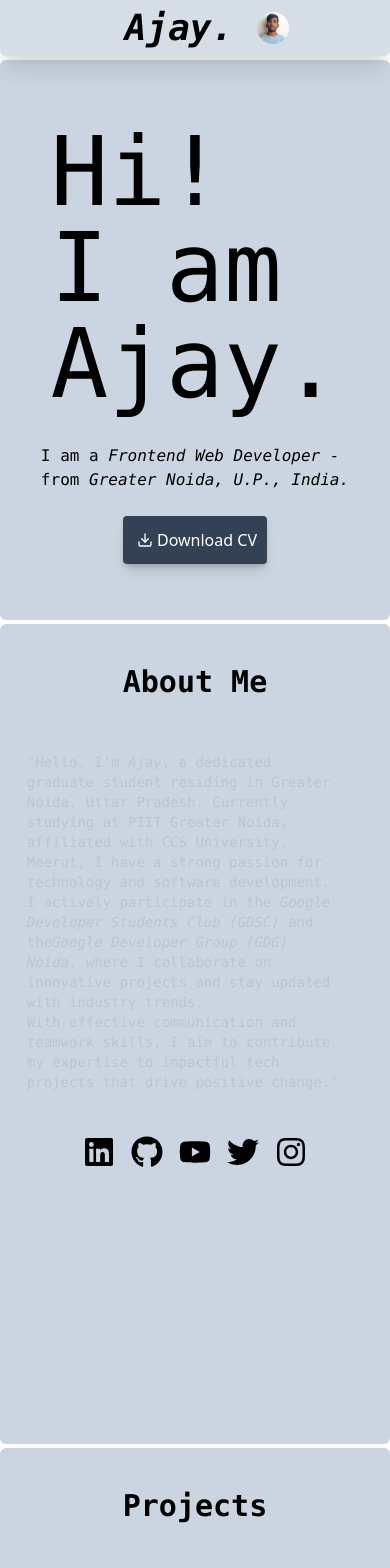
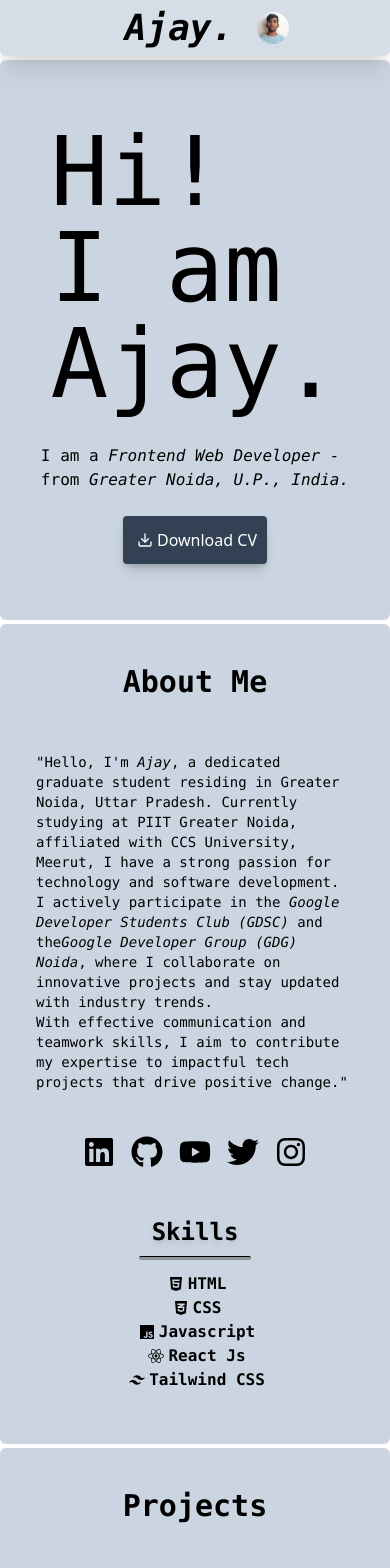
Before and after one commit to A-JA-Y/ajay-portfolio, a React (Create React App) app: page / in a window 390 px wide. Shown: the top 1568 px of the page. Built offline with nearby package versions, Linux system fonts and the light colour scheme.

Commit message:
animation fix

```diff
--- a/src/App.js
+++ b/src/App.js
@@ -4,9 +4,10 @@ import Home from "./components/home";
 import About from "./components/about";
 import Projects from "./components/projects";
 import Contact from "./components/contact";
-import { useRef } from "react";
+import { useRef, useEffect } from "react";
 import Top from "./components/wa-top-btn/toTop";
 import WaMe from "./components/wa-top-btn/whatsapp"
+import { initScrollAnimations } from "./animations";
 
 
 function App() {
@@ -19,6 +20,12 @@ function App() {
       ref.current.scrollIntoView({ behavior: 'smooth' });
     }
   };
+
+  // Initialize scroll animations when component mounts
+  useEffect(() => {
+    initScrollAnimations();
+  }, []);
+
   return (
     <>
       <Navbar className="sticky-navbar" scrollToSection={scrollToSection} refs={{aboutRef,projectRef,contactRef}} />
--- /dev/null
+++ b/src/animations.js
@@ -0,0 +1,27 @@
+// Intersection Observer for scroll animations
+export const initScrollAnimations = () => {
+  // Create intersection observer
+  const observer = new IntersectionObserver(
+    (entries) => {
+      entries.forEach((entry) => {
+        if (entry.isIntersecting) {
+          // Add animation class when element comes into view
+          entry.target.classList.add('animate');
+        }
+      });
+    },
+    {
+      threshold: 0.1, // Trigger when 10% of element is visible
+      rootMargin: '0px 0px -50px 0px' // Trigger 50px before element is fully visible
+    }
+  );
+
+  // Observe all elements with animation classes
+  const animatedElements = document.querySelectorAll(
+    '.left-animation, .right-animation, .project-popup-animation'
+  );
+
+  animatedElements.forEach((el) => {
+    observer.observe(el);
+  });
+};
--- a/src/style.css
+++ b/src/style.css
@@ -1,71 +1,58 @@
 .left-animation {
   opacity: 0;
   transform: translateX(-90px);
-  animation: slideInLeft 0.5s forwards;
-  animation-timeline: view(450px 10px);
+  transition: opacity 0.6s ease-out, transform 0.6s ease-out;
 }
 
-@keyframes slideInLeft {
-  to {
+.left-animation.animate {
+  opacity: 1;
+  transform: translateX(0);
+}
+
+.right-animation {
+  opacity: 0;
+  transform: translateX(90px);
+  transition: opacity 0.6s ease-out, transform 0.6s ease-out;
+}
+
+.right-animation.animate {
+  opacity: 1;
+  transform: translateX(0);
+}
+
+
+/* Responsive animations for mobile */
+@media (max-width: 640px) {
+  .left-animation {
+    opacity: 0;
+    transform: translateX(-20px);
+    transition: opacity 0.5s ease-out, transform 0.5s ease-out;
+  }
+
+  .left-animation.animate {
+    opacity: 1;
+    transform: translateX(0);
+  }
+
+  .right-animation {
+    opacity: 0;
+    transform: translateX(20px);
+    transition: opacity 0.5s ease-out, transform 0.5s ease-out;
+  }
+
+  .right-animation.animate {
     opacity: 1;
     transform: translateX(0);
   }
 }
 
-.right-animation {
+.project-popup-animation {
   opacity: 0;
-  transform: translateX(90px);
-  animation: slideInRight 0.5s forwards;
-  animation-timeline: view(450px 10px);
-}
-@keyframes slideInRight {
-  to {
-    opacity: 1;
-    transform: translateX(0);
-  }
+  transform: scale(0.8);
+  transition: opacity 0.5s ease-out, transform 0.5s ease-out;
 }
 
-
-/* same animation in phones */
-@media (max-width: 640px) {
-  .left-animation {
-  opacity: 0;
-  transform: translateX(-10px);
-  animation: slideInLeft 0.5s forwards;
-  animation-timeline: view();
+.project-popup-animation.animate {
+  opacity: 1;
+  transform: scale(1);
 }
-
-@keyframes slideInLeft {
-  to {
-    opacity: 1;
-    transform: translateX(0);
-  }
-}
-
-.right-animation {
-  opacity: 0;
-  transform: translateX(10px);
-  animation: slideInRight 0.5s forwards;
-  animation-timeline: view();
-}
-@keyframes slideInRight {
-  to {
-    opacity: 1;
-    transform: translateX(0);
-  }
-}
-}
-
-.project-popup-animation{
-  opacity: 0;
-  scale: 0.1;
-  animation: popup 0.5s forwards;
-  animation-timeline: view(450px 10px);
-}
-
-@keyframes popup{
-  to{
-    opacity: 1;
-    scale: 100%;
-  }
-}
```
